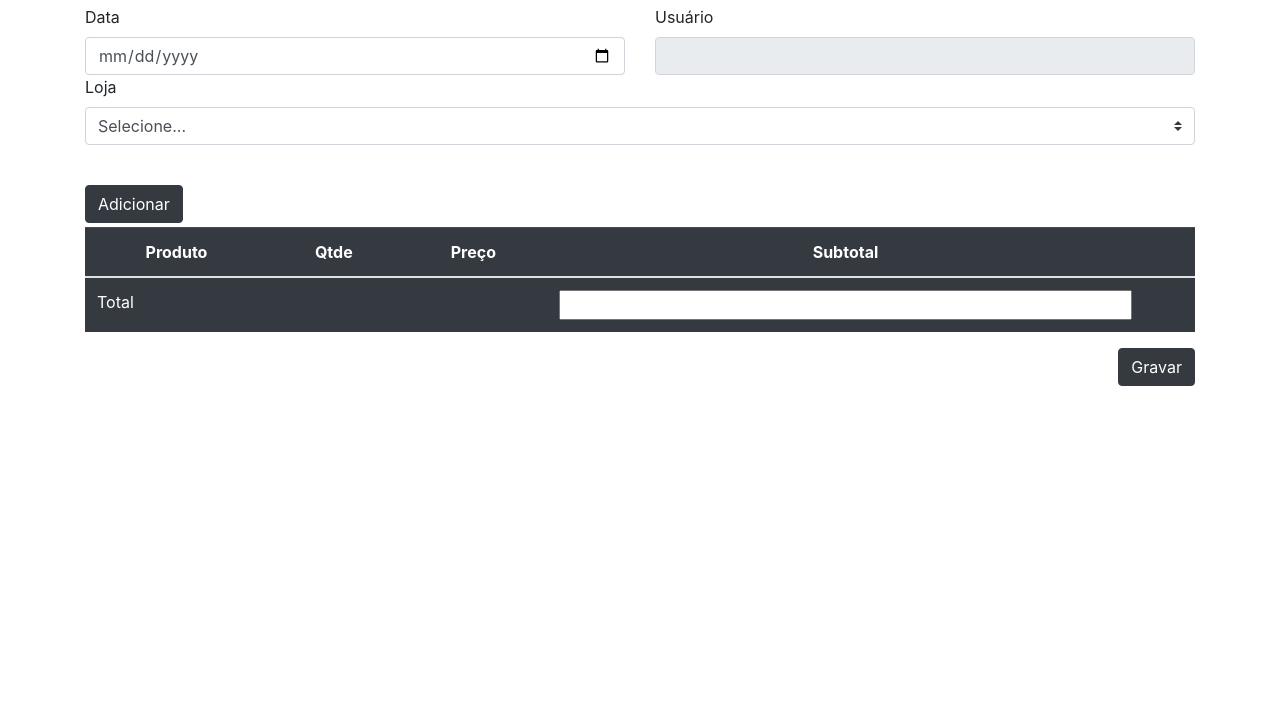
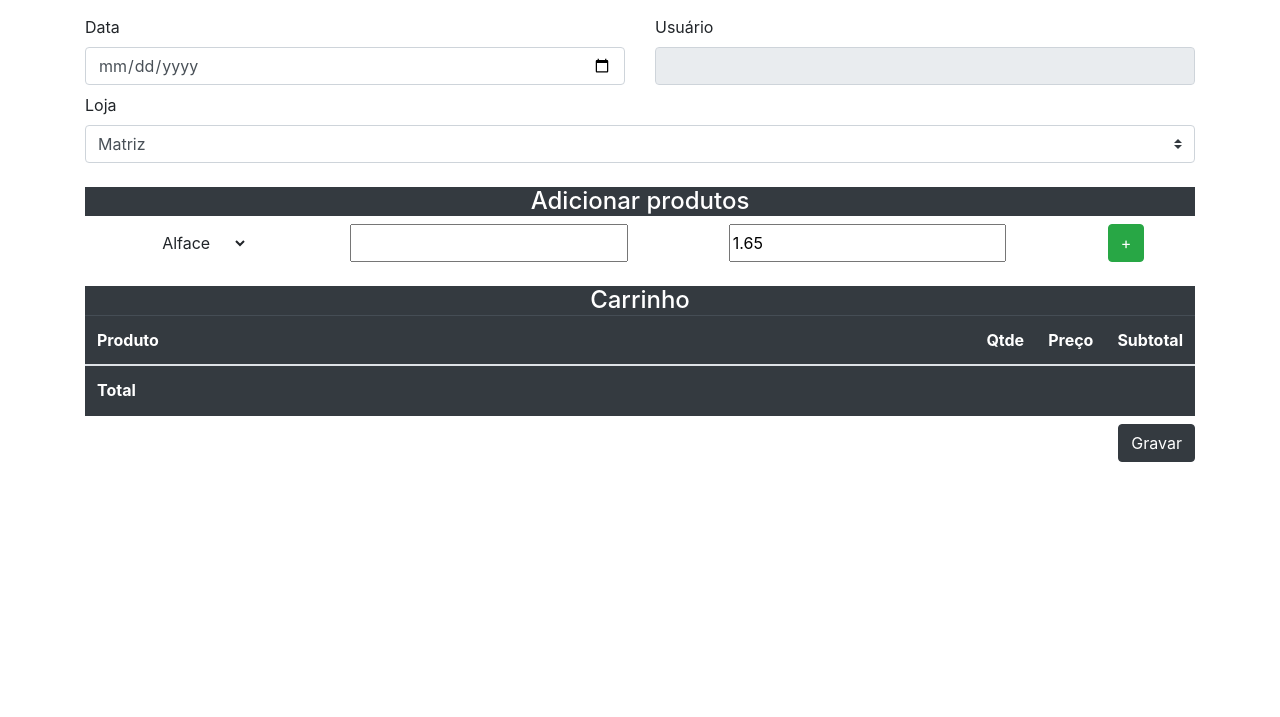
Before and after one commit to egitoo/testes, a plain HTML site: page index.html in a window 1280 px wide. Shown: the part 83-800 px from the top of the page. Drawn offline with nearby package versions, Linux system fonts and the light colour scheme.

Commit message:
Update index.html

```diff
--- a/index.html
+++ b/index.html
@@ -4,6 +4,7 @@
 <head>
     <link rel="stylesheet" href="https://stackpath.bootstrapcdn.com/bootstrap/4.3.1/css/bootstrap.min.css"
         integrity="sha384-ggOyR0iXCbMQv3Xipma34MD+dH/1fQ784/j6cY/iJTQUOhcWr7x9JvoRxT2MZw1T" crossorigin="anonymous">
+    <script src="https://ajax.googleapis.com/ajax/libs/jquery/3.4.1/jquery.min.js"></script>
     <meta charset="UTF-8">
     <meta name="viewport" content="width=device-width, initial-scale=1.0">
     <meta http-equiv="X-UA-Compatible" content="ie=edge">
@@ -13,7 +14,8 @@
 
 <body>
 
-    <h1 class="text-center table-dark py-3">Cadastrar venda</h1>
+    <h1 style="padding:15px; border-radius: 5px; margin-bottom: 20px;" class="text-center table-dark">Cadastrar venda
+    </h1>
     <div class="container">
 
         <div class="row align-items-start">
@@ -28,42 +30,50 @@
             </div>
         </div>
 
-        <div class="form-group">
+        <div class="form-group mt-2">
             <label for="loja">Loja</label>
-            <select class="custom-select" id="loja">
-                <option selected disabled>Selecione...</option>
-                <option value="matriz">Matriz</option>
-                <option value="filial1">Filial 1</option>
-                <option value="filial2">Filial 2</option>
+            <select class="custom-select" id="lojas">
+
             </select>
         </div>
 
-            <button class="btn btn-dark mt-4" id="btnAdd" type="submit">Adicionar</button>
+        <h4 class='mt-4 text-center bg-dark text-white'>Adicionar produtos</h3>
+        <div class="d-flex justify-content-around">
+            <select class="btn" id="produtos" aria-required="true"></select>
+            <input class="w-25" type="number" id="qtde" required>
+            <input class="w-25" type="number" id="preco" required>
+            <button class="btn btn-success" id="btnAdd">+</button>
+        </div>
 
-        <table class="table mt-1">
+        <h4 class='mt-4 text-center bg-dark text-white'>Carrinho</h3>
+        <div class='container mt-n2'></div>
+        <table class="table table-responsive">
             <thead class="table-dark">
-                    <th class="text-center">Produto</th>
-                    <th class="text-center">Qtde</th>
-                    <th class="text-center">Preço</th>
-                    <th class="text-center">Subtotal</th>
-                    <th></th>
+                <tr>
+                    <th class="col">Produto</th>
+                    <th class="col">Qtde</th>
+                    <th class="col">Preço</th>
+                    <th class="col" colspan="2">Subtotal</th>
                 </tr>
             </thead>
 
-            <tbody ID ="itens"></tbody>
+            <tbody>
 
-            <tfoot class="table-dark">
-                <td colspan="3">Total</td>
-                <td><input class="w-100" type="number" id="total"></td>
-                <td></td>
+            </tbody>
 
+            <tfoot style="font-weight: bolder;" class="table-dark">
+                <tr>
+                <td class="col" colspan="3">Total</td>
+                <td class="col" colspan="2"><input type="number" id="total" class="bg-dark border-0 text-white text-left w-75" readonly></td>
+
+                </tr>
 
             </tfoot>
-
         </table>
 
-        <button class="btn btn-dark float-right" id="btnSend" type="submit">Gravar</button>
+        <button class="btn btn-dark float-right mt-n2" type="submit">Gravar</button>
 
 </body>
-<script src="teste.js"></script>
+<script src="teste2.js"></script>
+
 </html>
```
